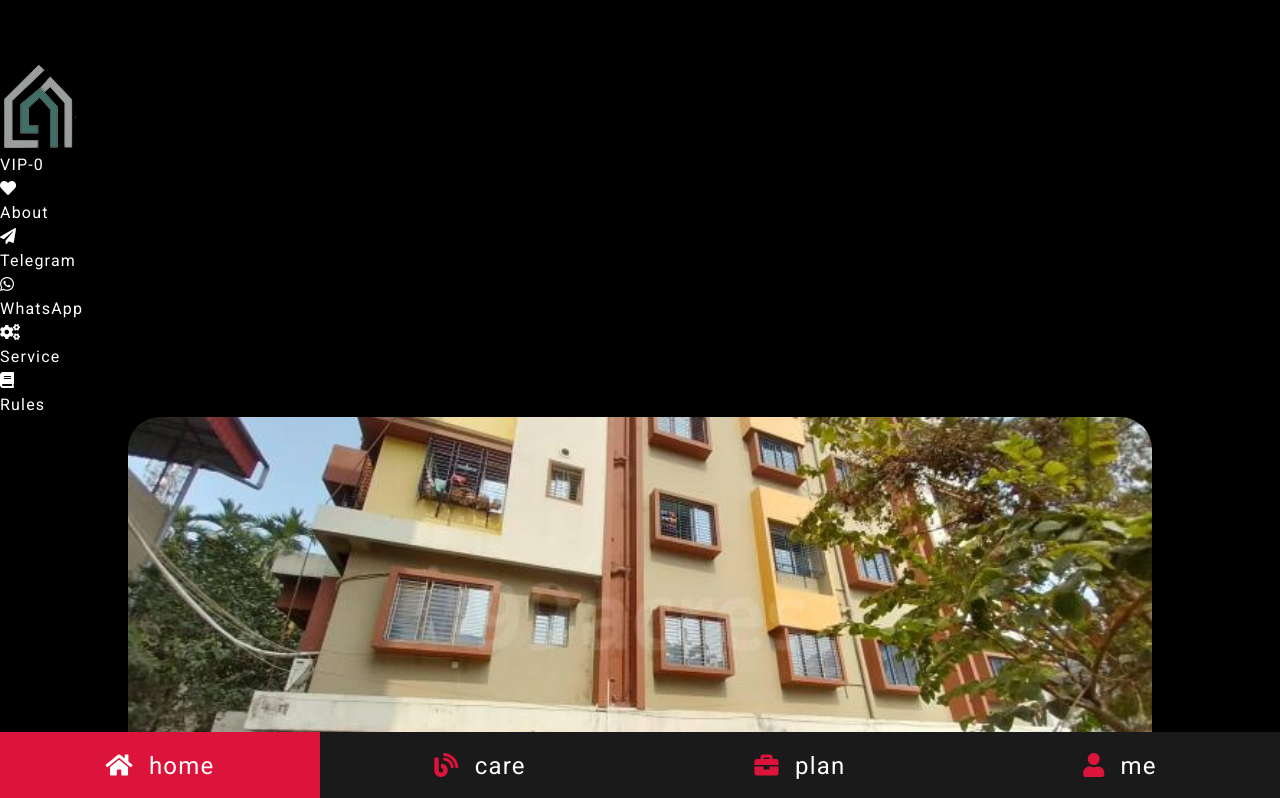
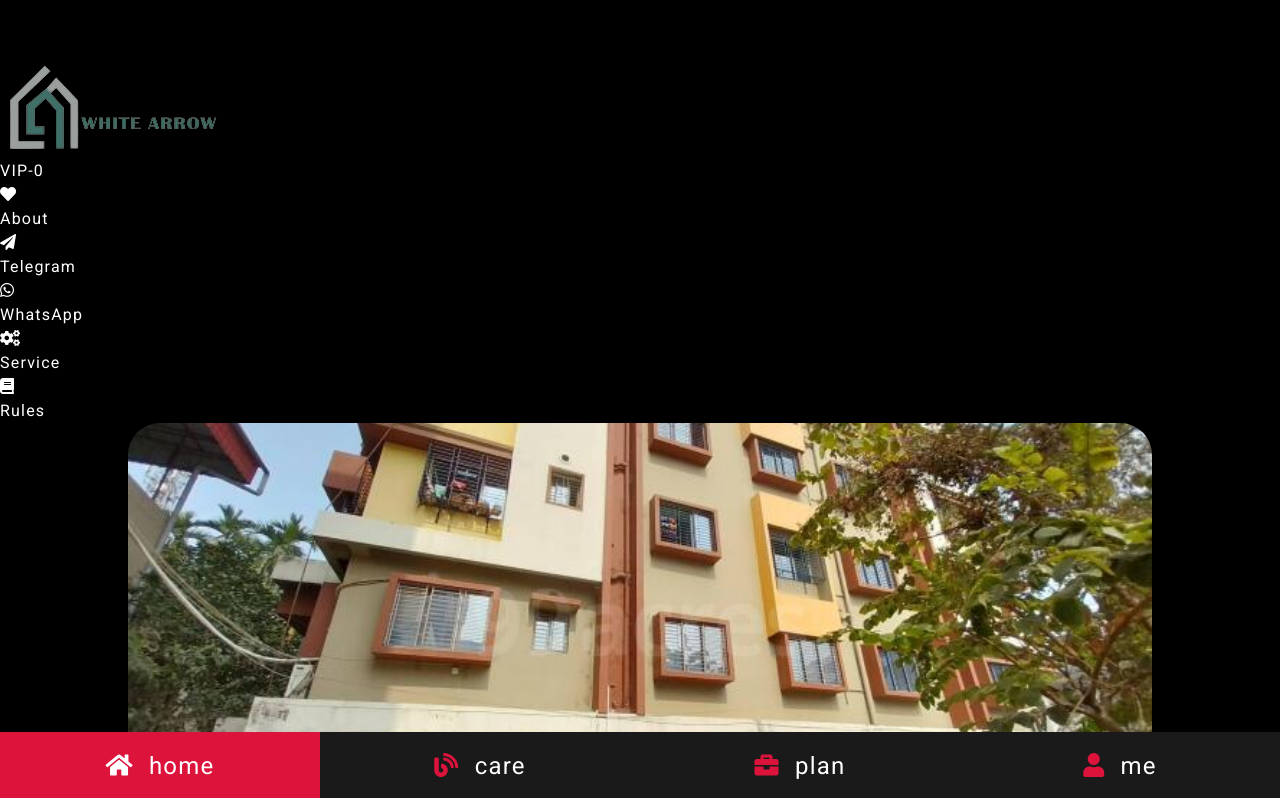
Before and after one commit to MohidulCreative/99acers_app, a React (Vite) app: page / in a window 1280 px wide. Shown: the top 798 px of the page. Built offline with nearby package versions, Linux system fonts and the light colour scheme.

Commit message:
logo issue

```diff
--- a/src/components/Header/Header.jsx
+++ b/src/components/Header/Header.jsx
@@ -5,7 +5,7 @@ const Header = () => {
   return (
     <>
         <div className="w-full fixed left-0 top-0 z-50 bg-black flex justify-between items-center mx-auto px-8 py-2 text-white">
-            <Link className='text-xl' to="/"><img className=' h-12' src="/logo2.png" alt="" /></Link>
+            <Link className='text-xl' to="/"><img className=' h-12' src="/logo.png" alt="" /></Link>
             <div className='bg-[crimson] p-2 flex justify-center items-center rounded-full'>
                 <Link to="/profile" className='text-xs font-semibold text-white'>VIP-0</Link>
             </div>
```
Also changed, not shown: public/logo.png (renamed from src/assets/logo.png).
